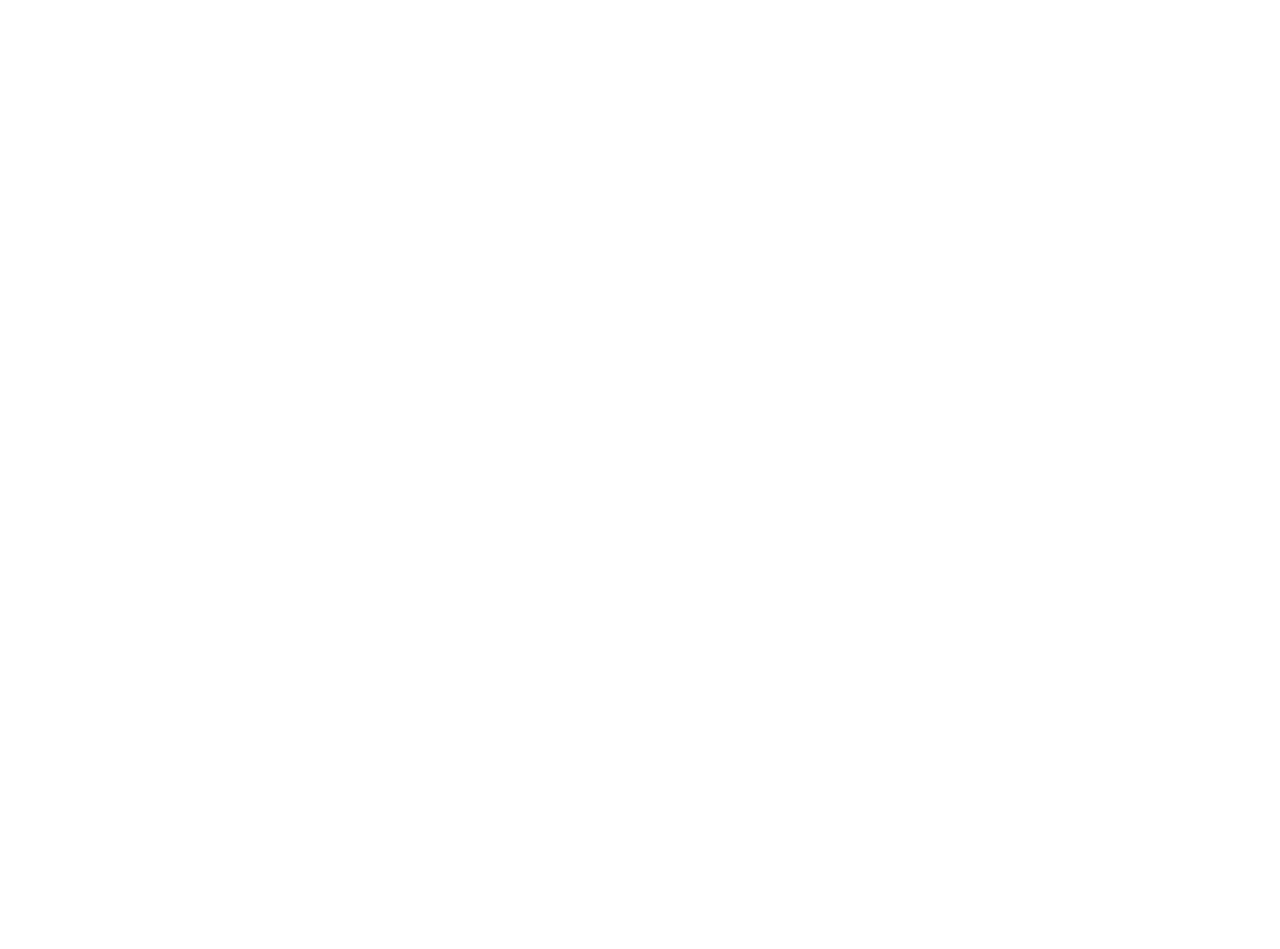
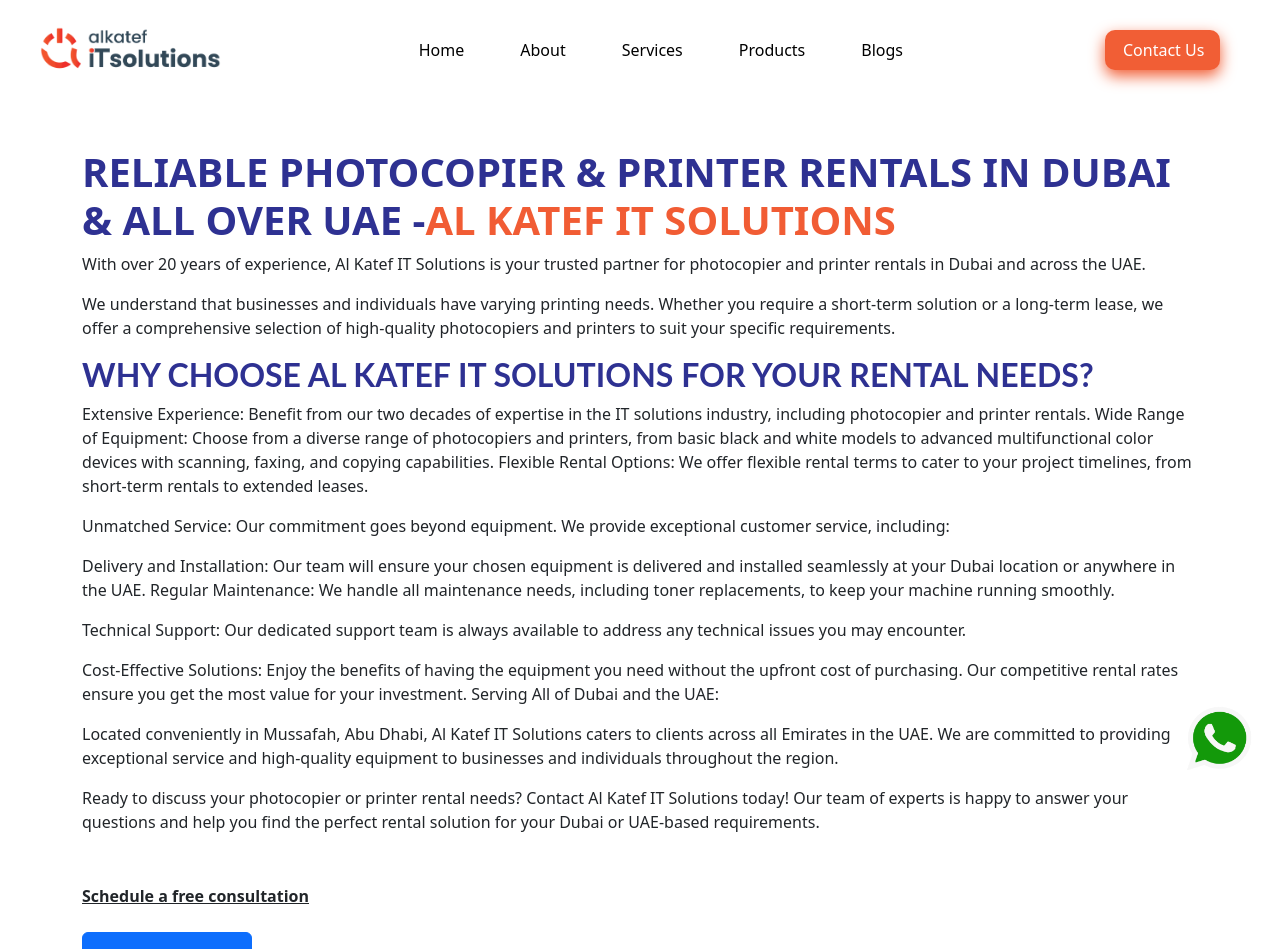
Before and after one commit to alkatefindia/it-solutions-4u, a React (Create React App) app: page /photocopier-printer-rental-dubai in a window 1280 px wide. Before the commit this address had no page. Shown: the top 949 px of the page. Before the commit the page ends 800 px from the top, so only its background shows below. Built offline with nearby package versions, Linux system fonts and the light colour scheme.

Commit message:
canoincal

```diff
--- a/package.json
+++ b/package.json
@@ -22,6 +22,7 @@
     "react-bootstrap": "^2.8.0",
     "react-dom": "^18.2.0",
     "react-helmet": "^6.1.0",
+    "react-helmet-async": "^2.0.4",
     "react-icons": "^4.12.0",
     "react-router-dom": "^6.16.0",
     "react-scripts": "5.0.1",
@@ -36,7 +37,6 @@
     "build": "react-scripts build",
     "test": "react-scripts test",
     "eject": "react-scripts eject"
-
   },
   "eslintConfig": {
     "extends": [
--- a/public/index.html
+++ b/public/index.html
@@ -5,6 +5,10 @@
     <link rel="icon" href="%PUBLIC_URL%/favicon.ico" />
     <title>Al Katef IT Solutions</title>
     <meta property="og:title" content="Al Katef IT Solutions ">
+    <meta name="description"
+          content="Al katef it solutions UAE"
+          data-rh="true"
+          />
     <meta name="viewport" content="width=device-width, initial-scale=1" />
     <meta name="theme-color" content="#000000" />
     <link rel="apple-touch-icon" href="%PUBLIC_URL%/logo192.png" />
--- a/src/App.js
+++ b/src/App.js
@@ -42,6 +42,7 @@
 import WebsiteAgency from './pages/WebsiteAgency';
 import Sitemap from './pages/Sitemap';
 import NetworkSolutions from './pages/NetworkSolutions';
+import PhotocopierPrinterRental from './pages/PhotocopierPrinterRental';
 
 function App() {
   return (
@@ -70,6 +71,7 @@
         <Route path="/it-consulting" element={<ItConsulting />} />
         <Route path="/business-intelligence" element={<BusinessIntlgnc />} />
         <Route path="/digital-marketing-agency-dubai" element={<DigiMrktAgency />} />
+        <Route path="/photocopier-printer-rental-dubai" element={<PhotocopierPrinterRental />} />
         <Route path="/website-agency-uae" element={<WebsiteAgency />} />
         <Route path="/digital-marketing/search-engine" element={<SearchEngine />} />
         <Route path="/digital-marketing/social-media" element={<SocialMedia />} />
--- a/src/components/Footer.js
+++ b/src/components/Footer.js
@@ -44,8 +44,8 @@
         <div className="footer-product-section">
           <p className="footer-section-title">PRODUCTS</p>
           <div className="footer-links-flex">
-            <Link className="footer-links-flex-link">Printer</Link>
-            <Link className="footer-links-flex-link">CCTV</Link>
+            <Link to={"/printer"} className="footer-links-flex-link">Printer</Link>
+            <Link to={"/cctv"} className="footer-links-flex-link">CCTV</Link>
             <Link className="footer-links-flex-link">PABX</Link>
             <Link className="footer-links-flex-link">Biometrics</Link>
             <Link className="footer-links-flex-link">Flat Panel</Link>
--- a/src/index.js
+++ b/src/index.js
@@ -1,11 +1,14 @@
 import React from 'react';
 import ReactDOM from 'react-dom';
 import './index.css';
+import {HelmetProvider} from 'react-helmet-async'
 import App from './App';
 
 ReactDOM.render(
   <React.StrictMode>
+    <HelmetProvider>
     <App />
+    </HelmetProvider>
   </React.StrictMode>,
   document.getElementById('root')
 );
--- a/src/pages/Amc.js
+++ b/src/pages/Amc.js
@@ -1,6 +1,6 @@
 import React from 'react'
 import NavigationBar from '../components/Navbar'
-import { Helmet } from 'react-helmet'
+import { Helmet } from 'react-helmet-async'
 import Whatsapp from '../components/Whatsapp'
 import Footer from '../components/Footer'
 import amc from "../images/amc.webp"
--- a/src/pages/Digi_mrkt.js
+++ b/src/pages/Digi_mrkt.js
@@ -28,8 +28,8 @@
                 <title>Maximize ROI: Effective Digital Marketing Strategies" / "Maximize ROI: Elevate Your Digital Marketing Impact</title>
                 <meta name="description" content=  "Explore key facets of digital marketing: SEO, SEM, social media, content marketing, email marketing, and analytics for online success."/>
                 <link rel='canonical' href={window.location.href} ></link>
+            </Helmet>
 
-            </Helmet>
             <div className='web-soln-top'>
                 <div className='web-soln-top-img-container'>
                     <img src={DigiImg} alt='err' />
@@ -54,6 +54,7 @@
                     <DigiBox digiimg={Digimrkt6} link={'/digital-marketing/content-marketing'} digititle='Content Marketing' alttxt='Content Marketing' dididesc='Content Marketing is the practice of creating and sharing valuable, relevant, and consistent content to attract and retain a clearly defined audience, with the ultimate goal of driving profitable customer action. Content marketing can include various types of content such as blog posts, videos, infographics, social media posts, and more' />
                 </div>
             </div>
+
             <section className='footer-section'>
                 <Footer />
             </section>
--- a/src/pages/Home2.js
+++ b/src/pages/Home2.js
@@ -1,5 +1,5 @@
 import React, {  useState} from 'react'
-import { Helmet } from 'react-helmet'
+import { Helmet } from 'react-helmet-async'
 import { Link } from 'react-router-dom'
 import Logo from '../images/logo_black.png';
 import Footer from '../components/Footer';
@@ -50,7 +50,7 @@
       <Whatsapp premsg='Hello, What service are you providing!'/>
       <Helmet>
       <title>UAE's Trusted IT Partner: Comprehensive Solutions for Every Business | Al Katef</title>
-      <meta property="og:title" content="UAE's Trusted IT Partner: Comprehensive Solutions for Every Business | Al Katef "/>
+      <link rel='canonical' href='/'/>
 
       <meta
       name="description"
--- /dev/null
+++ b/src/pages/PhotocopierPrinterRental.js
@@ -0,0 +1,92 @@
+import React from "react";
+import NavigationBar from "../components/Navbar";
+import Footer from "../components/Footer";
+import Whatsapp from "../components/Whatsapp";
+import CTA from "../components/CTA";
+
+const PhotocopierPrinterRental = () => {
+  return (
+    <div>
+      <Whatsapp />
+      <NavigationBar />
+
+      <div className="container ">
+        <h1 className="mt-5 title-blue">
+          Reliable Photocopier & Printer Rentals in Dubai & All Over UAE -
+          <span className="title-orange">Al Katef IT Solutions</span>
+        </h1>
+        <p>
+          With over 20 years of experience, Al Katef IT Solutions is your
+          trusted partner for photocopier and printer rentals in Dubai and
+          across the UAE.
+        </p>
+        <p>
+          We understand that businesses and individuals have varying printing
+          needs. Whether you require a short-term solution or a long-term lease,
+          we offer a comprehensive selection of high-quality photocopiers and
+          printers to suit your specific requirements.
+        </p>
+
+        <h2>
+          <span className="title-blue">
+            Why Choose Al Katef IT Solutions for Your Rental Needs?
+          </span>
+        </h2>
+        <p>
+          Extensive Experience: Benefit from our two decades of expertise in the
+          IT solutions industry, including photocopier and printer rentals. Wide
+          Range of Equipment: Choose from a diverse range of photocopiers and
+          printers, from basic black and white models to advanced
+          multifunctional color devices with scanning, faxing, and copying
+          capabilities. Flexible Rental Options: We offer flexible rental terms
+          to cater to your project timelines, from short-term rentals to
+          extended leases.
+        </p>
+        <p>
+          Unmatched Service: Our commitment goes beyond equipment. We provide
+          exceptional customer service, including:
+        </p>
+        <p>
+          Delivery and Installation: Our team will ensure your chosen equipment
+          is delivered and installed seamlessly at your Dubai location or
+          anywhere in the UAE. Regular Maintenance: We handle all maintenance
+          needs, including toner replacements, to keep your machine running
+          smoothly.
+        </p>
+        <p>
+          Technical Support: Our dedicated support team is always available to
+          address any technical issues you may encounter.
+        </p>
+        <p>
+          Cost-Effective Solutions: Enjoy the benefits of having the equipment
+          you need without the upfront cost of purchasing. Our competitive
+          rental rates ensure you get the most value for your investment.
+          Serving All of Dubai and the UAE:
+        </p>
+        <p>
+          Located conveniently in Mussafah, Abu Dhabi, Al Katef IT Solutions
+          caters to clients across all Emirates in the UAE. We are committed to
+          providing exceptional service and high-quality equipment to businesses
+          and individuals throughout the region.
+        </p>
+
+        <p>
+          Ready to discuss your photocopier or printer rental needs? Contact Al
+          Katef IT Solutions today! Our team of experts is happy to answer your
+          questions and help you find the perfect rental solution for your Dubai
+          or UAE-based requirements.
+        </p>
+
+        <CTA />
+        </div>
+
+
+
+      <section className="footer-section">
+        <Footer />
+      </section>
+    </div>
+  );
+};
+
+export default PhotocopierPrinterRental;
--- a/src/pages/Services.js
+++ b/src/pages/Services.js
@@ -17,7 +17,7 @@
 // import Amcservice from '../images/AMC_service_page.jpg';
 import Footer from '../components/Footer';
 import Whatsapp from '../components/Whatsapp';
-import { Helmet } from 'react-helmet';
+import { Helmet } from 'react-helmet-async';
 import ToolsLogoSlider from '../components/ToolsLogoSlider';
 import { Link } from 'react-router-dom';
 import emailjs from '@emailjs/browser';
```
Also changed, not shown: src/pages/Telecom.js (+1 -6 lines), 1 other file (tests, documents, lock files or other folders).
